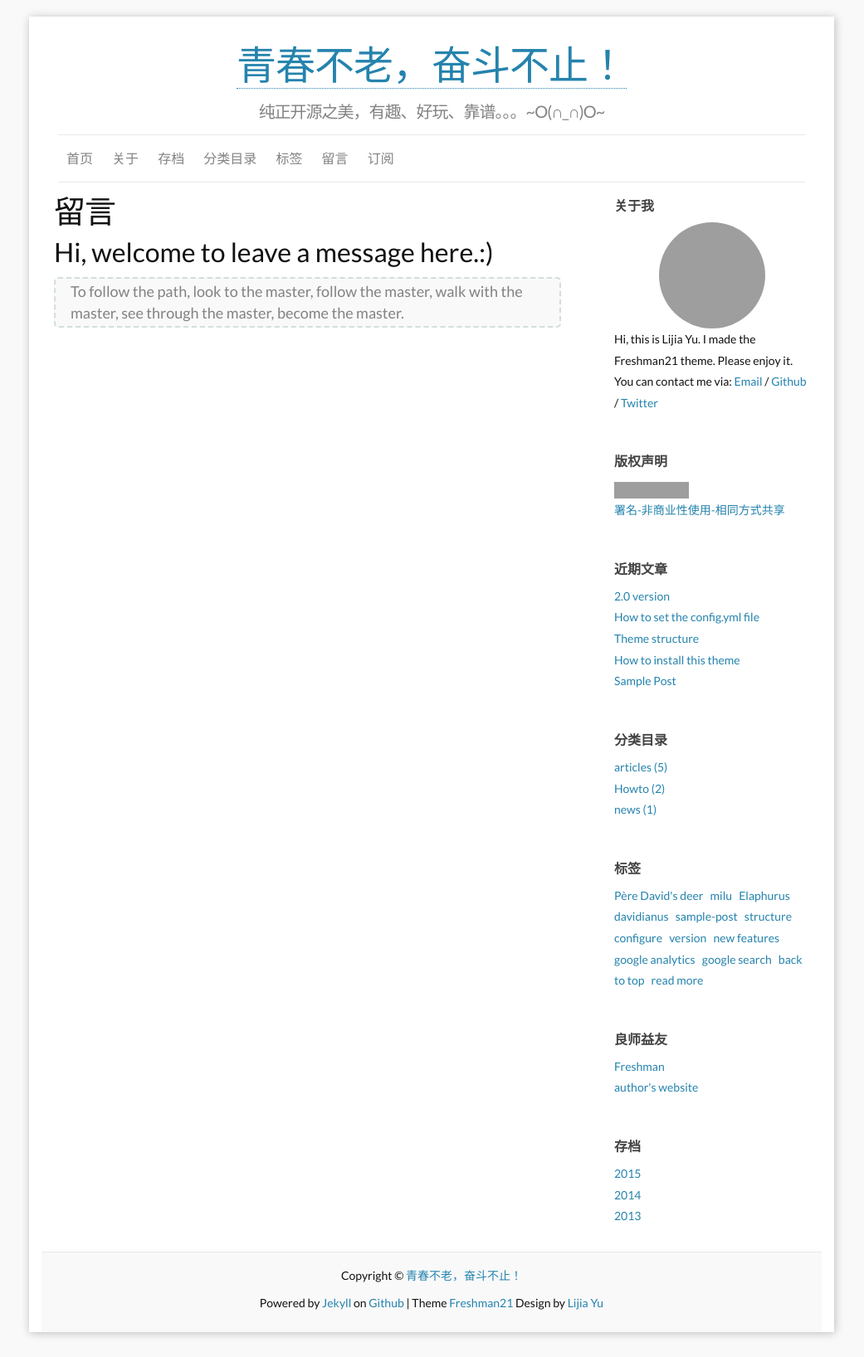
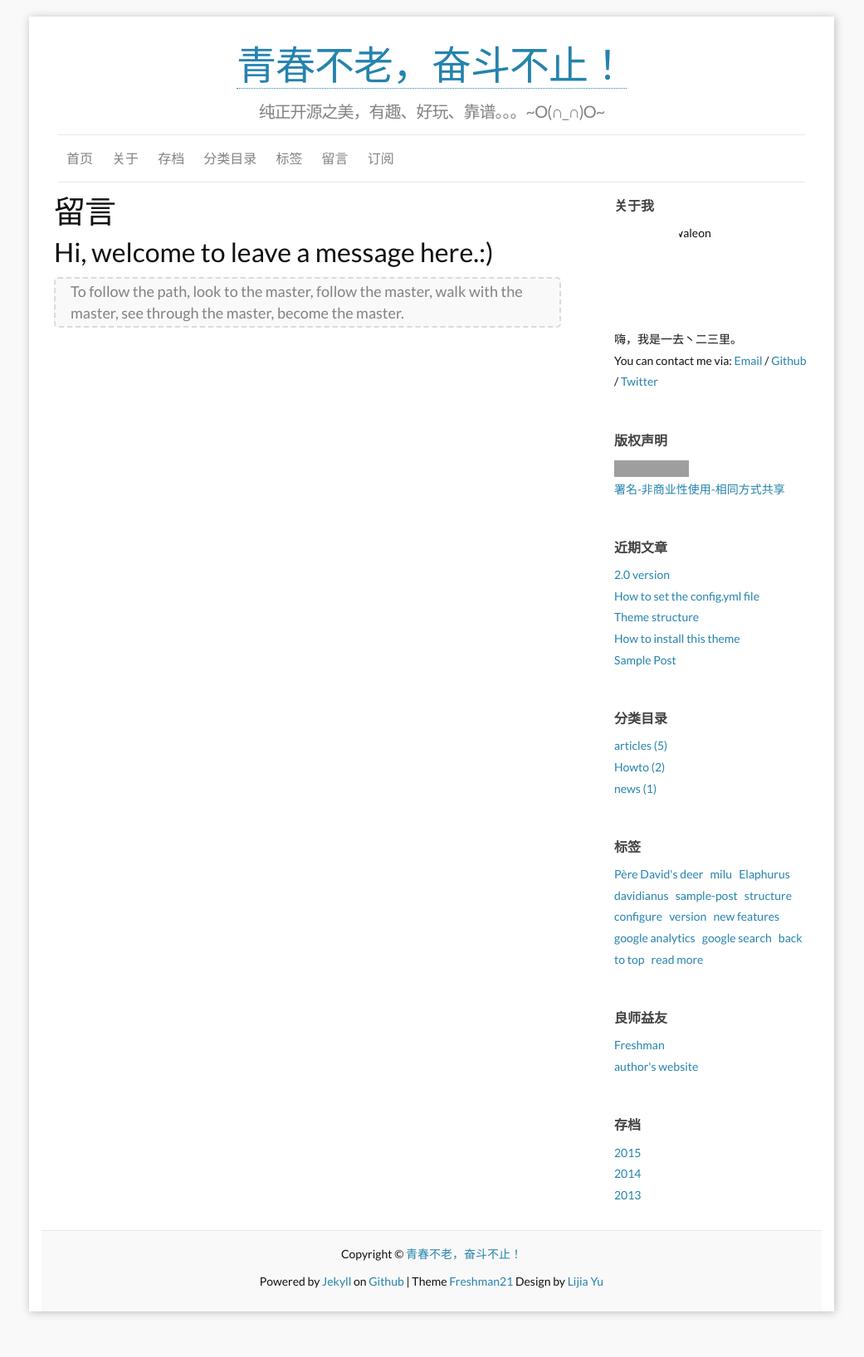
Before and after one commit to Waleon/Waleon.github.io, a Jekyll site: the page built from f_guestbook.md, in a window 1280 px wide. Shown: the whole page at 83% size, without its empty margins (120-1161 px from the left). Built offline with Jekyll 4.4.1, drawn with Linux system fonts in a browser that asks for light colours; comment, search, counter and statistics services are not loaded; after the commit the page ends 1611 px from its top, so only the background shows below that; grey boxes are pictures that could not be loaded.

Commit message:
update
update config

```diff
--- a/_config.yml
+++ b/_config.yml
@@ -14,8 +14,8 @@ twitter_username: Waleon
 github_username:  Waleon
 disqus_shortname: freshman21
 favicon:     "/images/favicon.ico"
-aboutme: Hi, this is Lijia Yu. I made the Freshman21 theme. Please enjoy it. # these are shown on aboutme-sidebar.
-aboutme_photo: https://i.imgur.com/Mdc4szJl.jpg# your photo.
+aboutme: 嗨，我是一去丶二三里。
+aboutme_photo: images/me.png
 google_analytics_key: UA-57979084-1 # put YOUR key here to enable tracking! (blank to disable)
 
 
```
Also changed, not shown: images/me.png (added), 1 other file.
